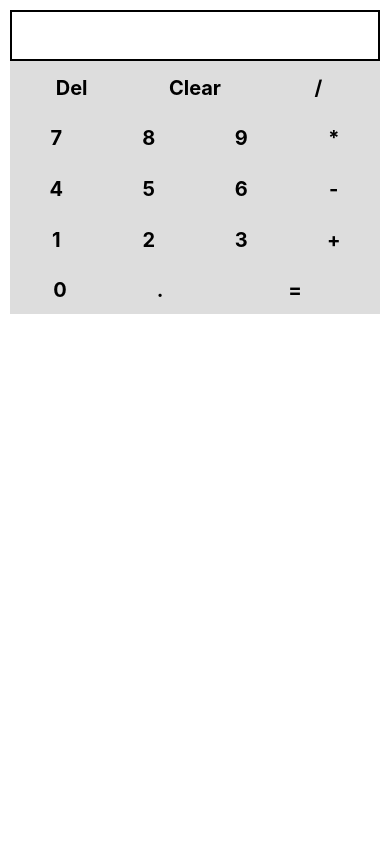
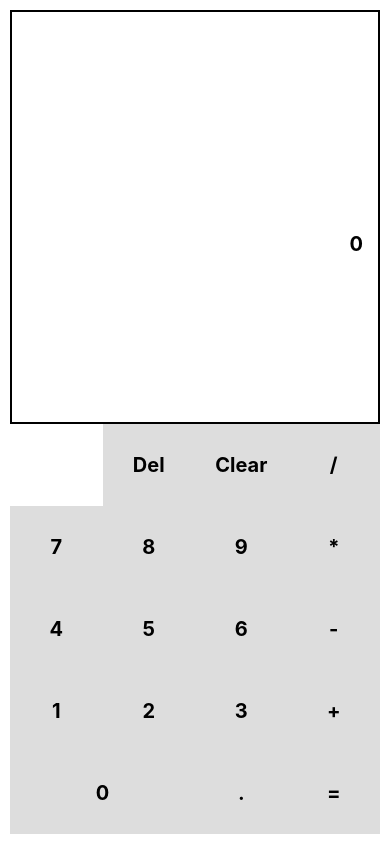
Before and after one commit to Zrmikstri/calculator, a React Native app: screen / in a window 390 px wide. Built offline with nearby package versions, Linux system fonts and the light colour scheme.

Commit message:
add result text to display

```diff
--- a/App.js
+++ b/App.js
@@ -6,8 +6,8 @@ import { Text, View, TouchableOpacity, StyleSheet } from 'react-native';
 function evalEquation(equation) {
 	let result = equation;
 	try {
-		// result = Function(`return (${equation})`)();
-		result = eval(equation);
+		result = Function(`return (${equation})`)();
+		// result = eval(equation);
 	}
 	catch (error) {
 		alert(error.message + `\nPlease re-enter your equation`);
@@ -18,31 +18,35 @@ function evalEquation(equation) {
 };
 
 const Calculator = () => {
-	const [text, setText] = useState('');
-	const onPress = (value) => setText(text + value);
+	const basicNumbers = [7, 8, 9, 4, 5, 6, 1, 2, 3, 0, '.'];
+
+	const [expression, setExpression] = useState('');
+	const [result, setResult] = useState('0');
+	const onPress = (value) => setExpression(expression + value);
 
 	return (
 		<View style={styles.container}>
+
+			<View style={styles.displayContainer}>
+				<Text style={styles.outputText}>
+					{expression}
+				</Text>
+
+				<Text style={styles.outputText}>
+					{result}
+				</Text>
+			</View>
+
 			<View style={styles.col}>
-
-				<View style={{ ...styles.row, }}>
-					<Text
-						style={styles.outputText}
-						accessibilityLabel='Insert your equation here'
-					>
-						{text}
-					</Text>
-				</View>
-
 				<View style={styles.row}>
 					<TouchableOpacity
 						style={styles.button}
-						onPress={() => { setText(text.slice(0, -1)); }}
+						onPress={() => { setExpression(expression.slice(0, -1)); }}
 					>
 						<Text style={styles.buttonText}>Del</Text>
 					</TouchableOpacity>
 
-					<TouchableOpacity style={styles.button} onPress={() => setText('')}>
+					<TouchableOpacity style={styles.button} onPress={() => setExpression('')}>
 						<Text style={styles.buttonText}>Clear</Text>
 					</TouchableOpacity>
 
@@ -97,36 +101,37 @@ const Calculator = () => {
 				</View>
 
 				<View style={styles.row}>
-					<TouchableOpacity style={styles.button} onPress={() => onPress('0')}>
-						<Text style={styles.buttonText}>0</Text>
+					<TouchableOpacity style={styles.zeroButton} onPress={() => onPress('0')}>
+						<Text style={{ ...styles.buttonText }}>0</Text>
 					</TouchableOpacity>
 					<TouchableOpacity style={styles.button} onPress={() => onPress('.')}>
 						<Text style={styles.buttonText}>.</Text>
 					</TouchableOpacity>
 					<TouchableOpacity
-						style={styles.equalButton}
-						onPress={() => { setText(evalEquation(text)); }}
+						style={styles.button}
+						onPress={() => { setResult(evalEquation(expression)); }}
 					>
 						<Text style={styles.buttonText}>=</Text>
 					</TouchableOpacity>
 				</View>
 			</View>
-		</View>
+		</View >
 	);
 };
 
 const styles = StyleSheet.create({
 	container: {
+		flex: 1,
 		padding: 10,
 		justifyContent: 'center'
 	},
-	outputDisplay: {
-
+	displayContainer: {
+		flex: 1,
+		boderColor: 'black',
+		borderWidth: 2,
 	},
 	outputText: {
 		flex: 1,
-		boderColor: 'black',
-		borderWidth: 2,
 		padding: 15,
 		fontSize: 20,
 		fontWeight: 'bold',
@@ -135,16 +140,16 @@ const styles = StyleSheet.create({
 	row: {
 		flex: 1,
 		flexDirection: 'row',
-		justifyContent: 'flex-start',
+		justifyContent: 'flex-end',
 	},
 	col: {
-		width: '100%',
+		flex: 1,
 		flexDirection: 'column',
-		justifyContent: 'flex-start',
 	},
 	button: {
-		flex: 1,
+		width: '25%',
 		alignItems: 'center',
+		justifyContent: 'center',
 		backgroundColor: '#DDDDDD',
 		padding: 15,
 	},
@@ -152,9 +157,10 @@ const styles = StyleSheet.create({
 		fontSize: 20,
 		fontWeight: 'bold',
 	},
-	equalButton: {
-		flex: 2,
+	zeroButton: {
+		width: '50%',
 		alignItems: 'center',
+		justifyContent: 'center',
 		backgroundColor: '#DDDDDD',
 		padding: 15,
 	}
```
